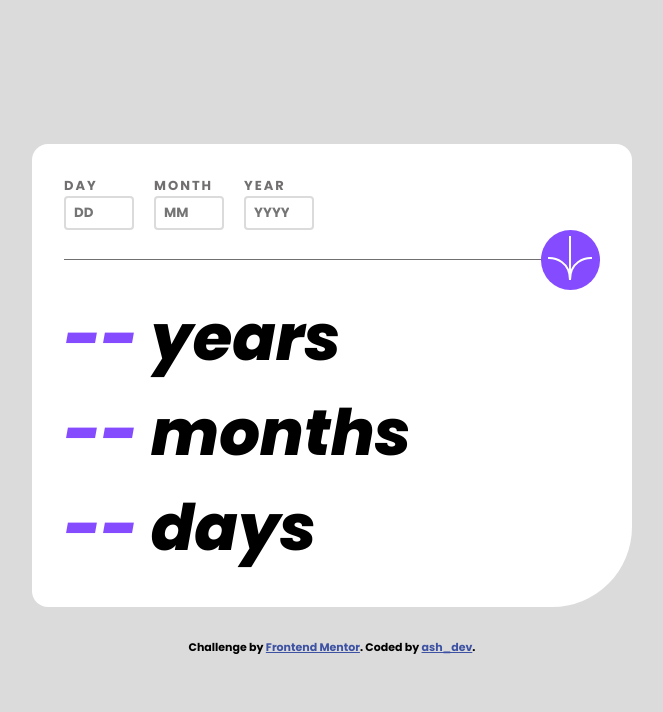
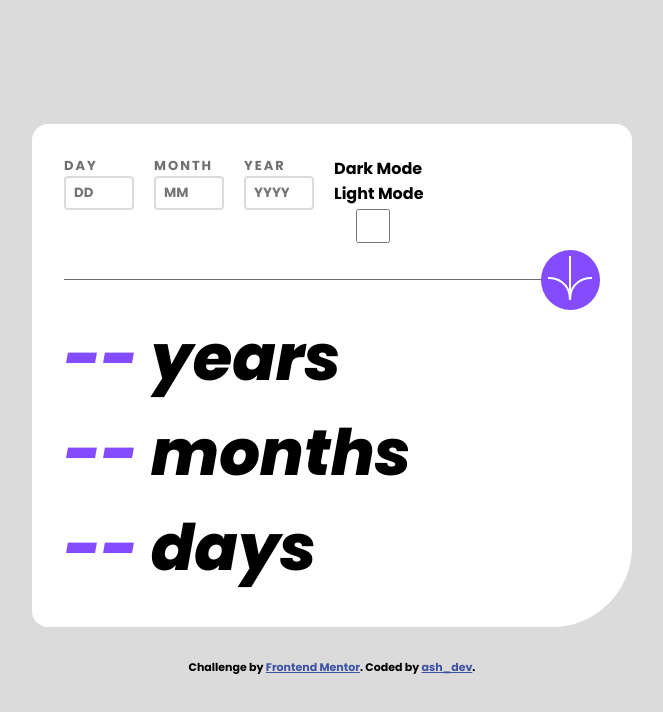
Before and after one commit to trishacapitle/age-calculator, a website built with Vite: page index.html in a window 1280 px wide. Shown: the whole page, without its empty margins (308-971 px from the left). Built offline with nearby package versions, Linux system fonts and the light colour scheme.

Commit message:
added html toggle button

```diff
--- a/index.html
+++ b/index.html
@@ -32,6 +32,9 @@
         <input id="year" type="number" placeholder="YYYY">
         <small class="error-year"></small>
       </div>
+      <div class="toggle">
+        <p class="dark-mode">Dark Mode</p><p class="light-mode">Light Mode</p><input type="checkbox" id="switch" onclick="switchTheme()"/><label for="switch"></label>
+      </div>
     </div>
 
     <div class="divider flex">
```
